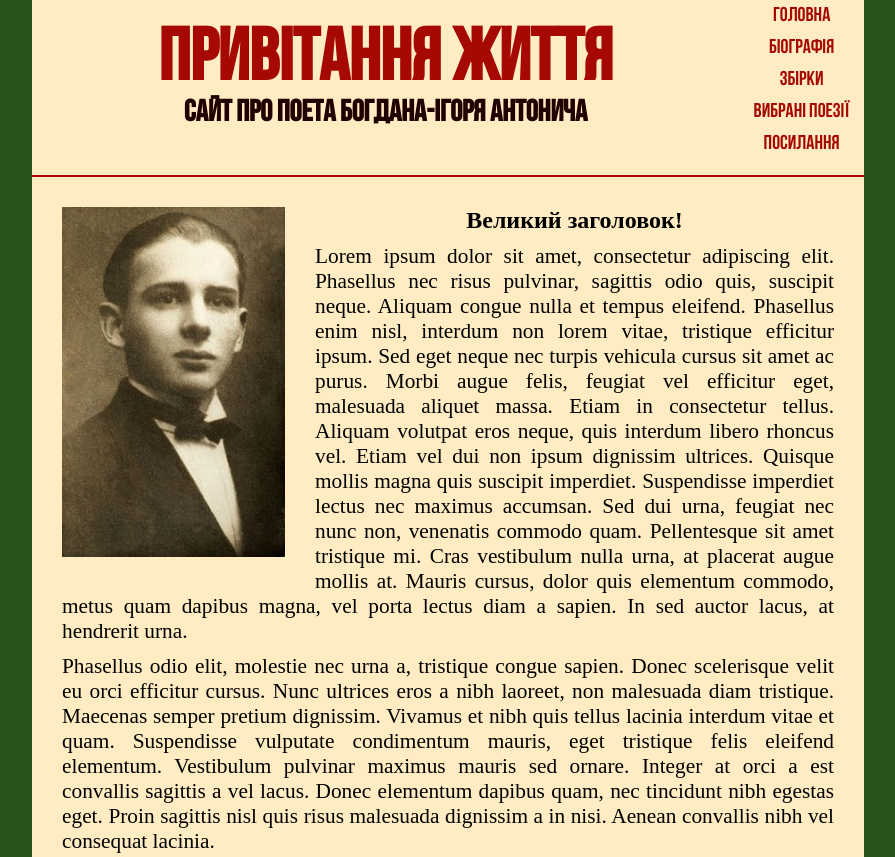
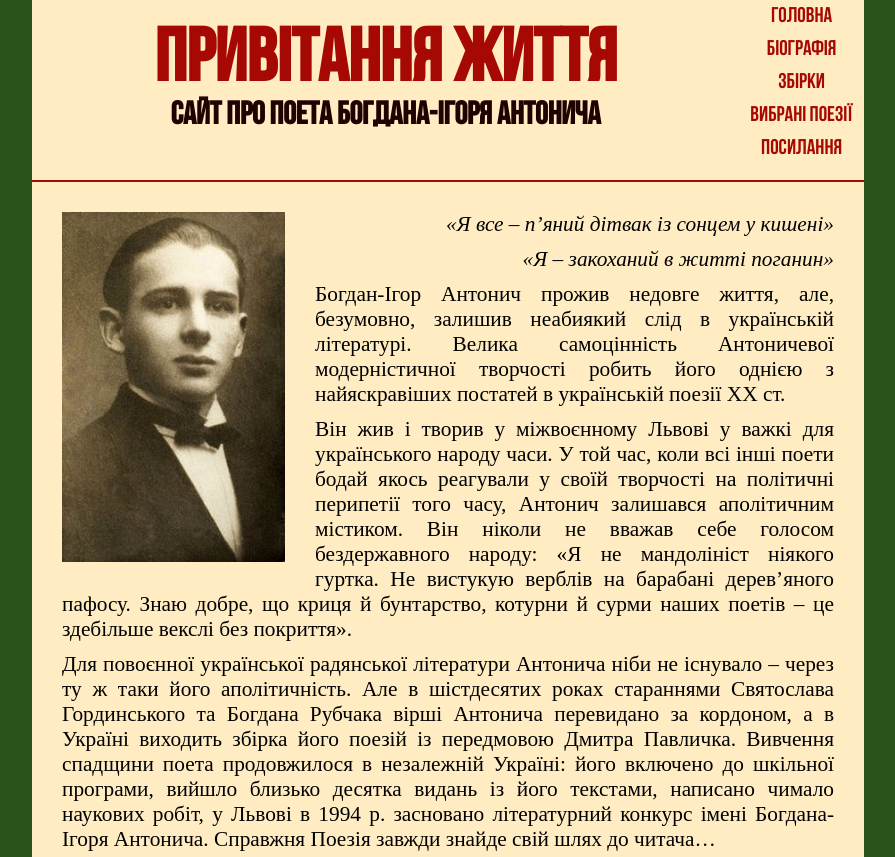
Before and after one commit to ViktorKurach/web-design-labworks, a plain HTML site: page Labwork 1/index.html in a window 1280 px wide. Shown: the top 857 px of the page, without its empty margins (192-1087 px from the left). Drawn offline with Linux system fonts and the light colour scheme; a web font is replaced by a local one.

Commit message:
Labwork 1: main page ready

```diff
--- a/Labwork 1/index.html
+++ b/Labwork 1/index.html
@@ -24,9 +24,11 @@
 		</header>
 		<div class="info">
 			<img src="images/portrait.jpg" alt="Богдан-Ігор Антонич">
-						<h3>Великий заголовок!</h3>
-			<p> Lorem ipsum dolor sit amet, consectetur adipiscing elit. Phasellus nec risus pulvinar, sagittis odio quis, suscipit neque. Aliquam congue nulla et tempus eleifend. Phasellus enim nisl, interdum non lorem vitae, tristique efficitur ipsum. Sed eget neque nec turpis vehicula cursus sit amet ac purus. Morbi augue felis, feugiat vel efficitur eget, malesuada aliquet massa. Etiam in consectetur tellus. Aliquam volutpat eros neque, quis interdum libero rhoncus vel. Etiam vel dui non ipsum dignissim ultrices. Quisque mollis magna quis suscipit imperdiet. Suspendisse imperdiet lectus nec maximus accumsan. Sed dui urna, feugiat nec nunc non, venenatis commodo quam. Pellentesque sit amet tristique mi. Cras vestibulum nulla urna, at placerat augue mollis at. Mauris cursus, dolor quis elementum commodo, metus quam dapibus magna, vel porta lectus diam a sapien. In sed auctor lacus, at hendrerit urna.</p>
-			<p>Phasellus odio elit, molestie nec urna a, tristique congue sapien. Donec scelerisque velit eu orci efficitur cursus. Nunc ultrices eros a nibh laoreet, non malesuada diam tristique. Maecenas semper pretium dignissim. Vivamus et nibh quis tellus lacinia interdum vitae et quam. Suspendisse vulputate condimentum mauris, eget tristique felis eleifend elementum. Vestibulum pulvinar maximus mauris sed ornare. Integer at orci a est convallis sagittis a vel lacus. Donec elementum dapibus quam, nec tincidunt nibh egestas eget. Proin sagittis nisl quis risus malesuada dignissim a in nisi. Aenean convallis nibh vel consequat lacinia. </p>
+			<p class="quote">&laquo;Я все &ndash; п’яний дітвак із сонцем у кишені&raquo;</p>
+			<p class="quote">&laquo;Я &ndash; закоханий в житті поганин&raquo;</p>
+			<p>Богдан-Ігор Антонич прожив недовге життя, але, безумовно, залишив неабиякий слід в українській літературі. Велика самоцінність Антоничевої модерністичної творчості робить його однією з найяскравіших постатей в українській поезії XX&nbsp;ст.</p>
+			<p>Він жив і творив у міжвоєнному Львові у важкі для українського народу часи. У той час, коли всі інші поети бодай якось реагували у своїй творчості на політичні перипетії того часу, Антонич залишався аполітичним містиком. Він ніколи не вважав себе голосом бездержавного народу: &laquo;Я не мандолініст ніякого гуртка. Не вистукую верблів на барабані дерев’яного пафосу. Знаю добре, що криця й бунтарство, котурни й сурми наших поетів &ndash; це здебільше векслі без покриття&raquo;.</p>
+			<p>Для повоєнної української радянської літератури Антонича ніби не існувало &ndash; через ту ж таки його аполітичність. Але в шістдесятих роках стараннями Святослава Гординського та Богдана Рубчака вірші Антонича перевидано за кордоном, а в Україні виходить збірка його поезій із передмовою Дмитра Павличка. Вивчення спадщини поета продовжилося в незалежній Україні: його включено до шкільної програми, вийшло близько десятка видань із його текстами, написано чимало наукових робіт, у Львові в 1994&nbsp;р. засновано літературний конкурс імені Богдана-Ігоря Антонича. Справжня Поезія завжди знайде свій шлях до читача&hellip;</p>
 		</div>
 		<div class="adverb">
 			<p>Тут може бути Ваша реклама<p>
--- a/Labwork 1/style.css
+++ b/Labwork 1/style.css
@@ -31,7 +31,7 @@ body {
 /****** HEADER ******/
 
 header {
-	height: 175px;
+	height: 180px;
 	overflow: hidden;
 	border-bottom: 2px solid #A60903;
 	font-family: bebas, sans-serif;
@@ -44,12 +44,12 @@ header {
 	padding-top: 25px;
 	padding-bottom: 40px;
 	color: #200201;
-	font-size: 15pt;
+	font-size: 16pt;
 }
 
 #caption h1 {
 	color: #A60903;
-	font-size: 55pt;
+	font-size: 56pt;
 }
 
 nav {
@@ -66,7 +66,7 @@ nav ul li {
 	padding: 6px 0;
 	display: block;
 	text-align: center;
-	font-size: 15pt;
+	font-size: 16pt;
 }
 
 nav ul li a {
@@ -98,10 +98,9 @@ nav ul li a:hover {
 	text-align: justify;
 }
 
-.info h3 {
-	margin-bottom: 10px;
-	font-size: 18pt;
-	text-align: center;
+.info .quote {
+	font-style: italic;
+	text-align: right;
 }
 
 /****** ADVERTISEMENT ******/
@@ -127,6 +126,7 @@ footer {
 	margin-top: 10px;
 	border-top: 2px solid #A60903;
 	font-family: bebas, sans-serif;
+	font-size: 13pt;
 	overflow: hidden;
 }
 
```
